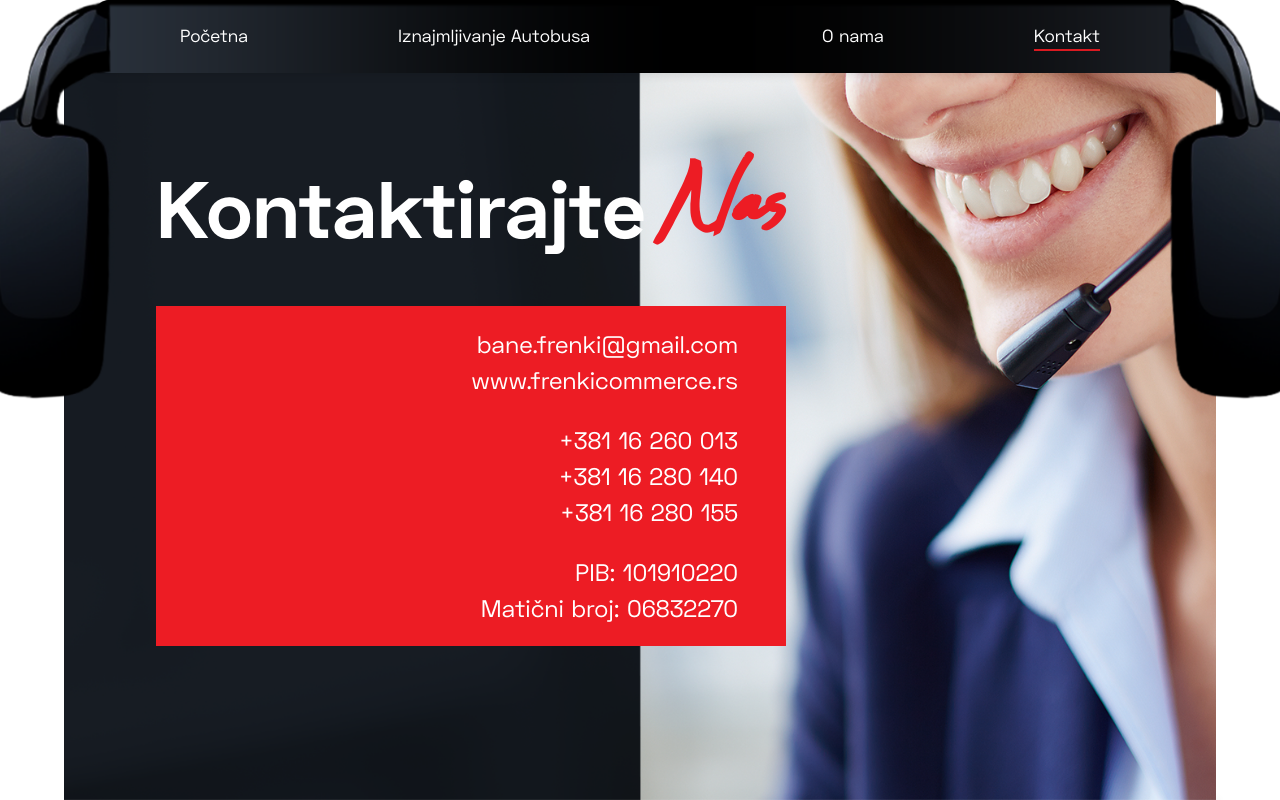
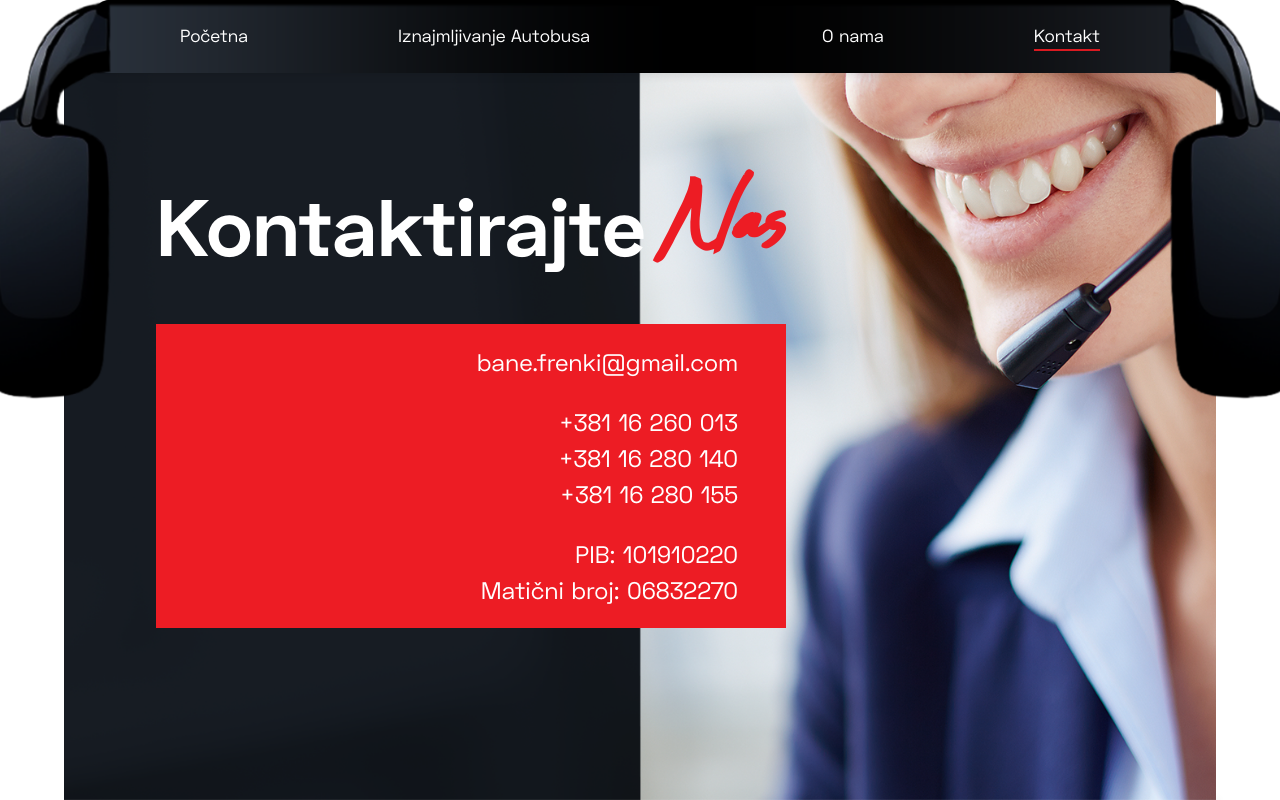
Before and after one commit to zeljaGitHub/frenki-bus, a React (Vite) app: page /Kontakt in a window 1280 px wide. Shown: the top 800 px of the page. Built offline with nearby package versions, Linux system fonts and the light colour scheme.

Commit message:
big update 16

```diff
--- a/src/pages/Contact.jsx
+++ b/src/pages/Contact.jsx
@@ -25,7 +25,6 @@ const Contact = () => {
             </h1>
             <div className="overlay-contact-p">
               <p>bane.frenki@gmail.com</p>
-              <p>www.frenkicommerce.rs</p>
               <br />
               <p>+381 16 260 013</p>
               <p>+381 16 280 140</p>
```
